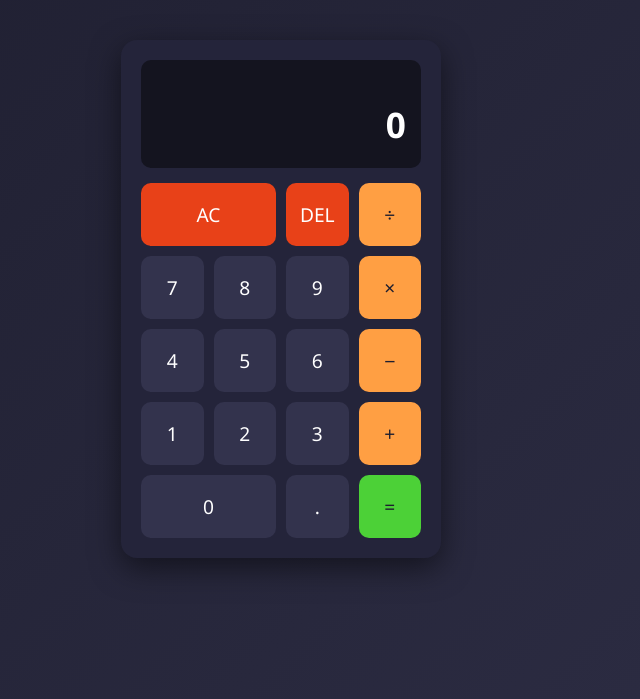
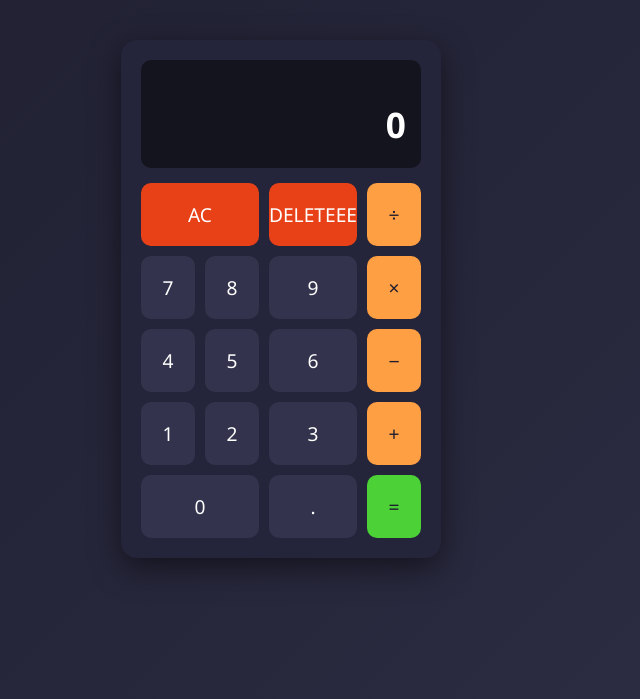
Before and after one commit to TahaSohail-Goat/Practice_Repo, a plain HTML site: page index.html in a window 1280 px wide. Shown: the part 101-800 px from the top of the page, without its empty margins (359-999 px from the left). Drawn offline with Linux system fonts and the light colour scheme.

Commit message:
Change DEL button text to DELETEEE

```diff
--- a/index.html
+++ b/index.html
@@ -14,7 +14,7 @@
     </div>
     <div class="buttons">
       <button class="span-two" data-action="clear">AC</button>
-      <button data-action="delete">DEL</button>
+      <button data-action="delete">DELETEEE</button>
       <button data-action="operator" data-operator="/">÷</button>
 
       <button data-number>7</button>
```
